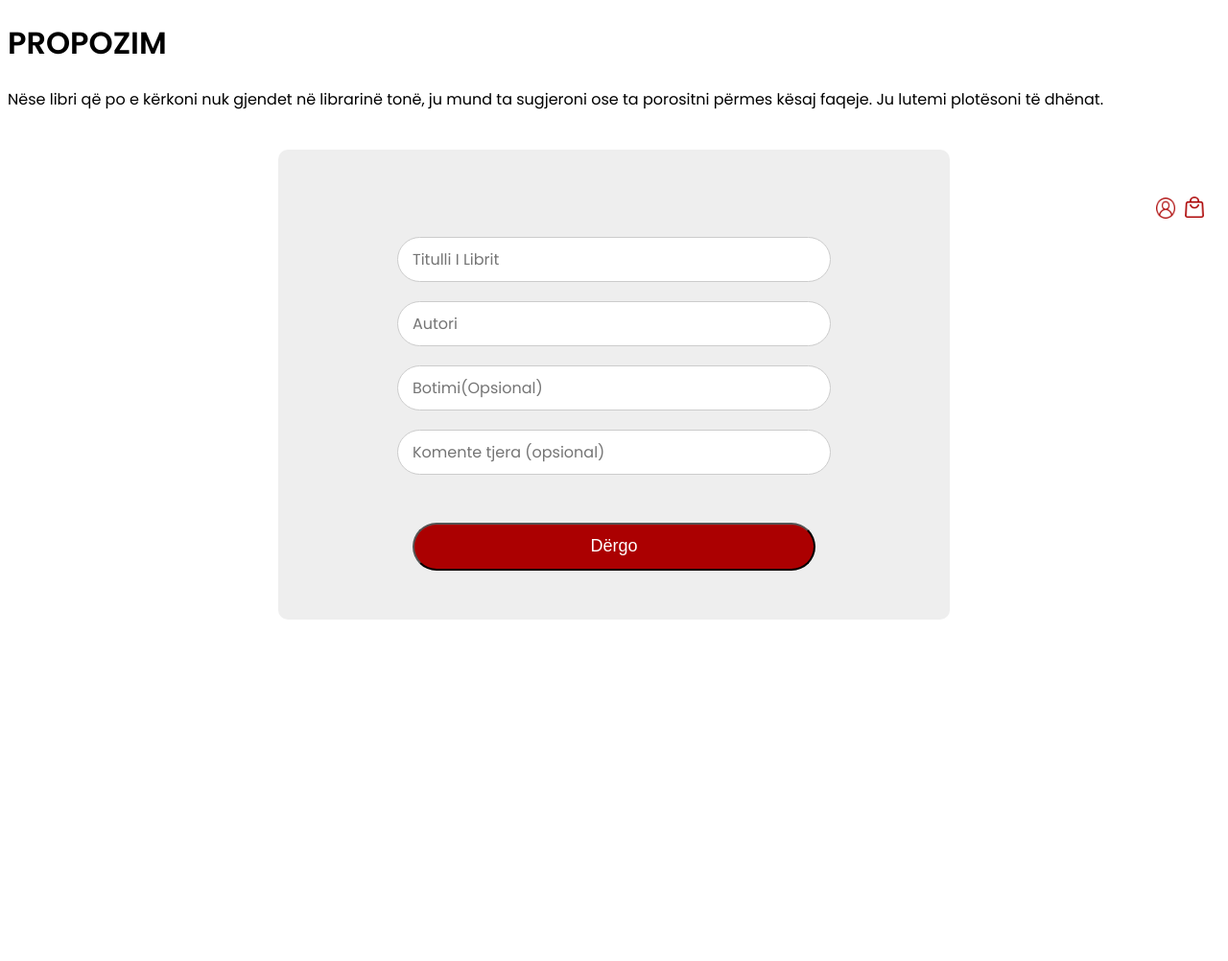
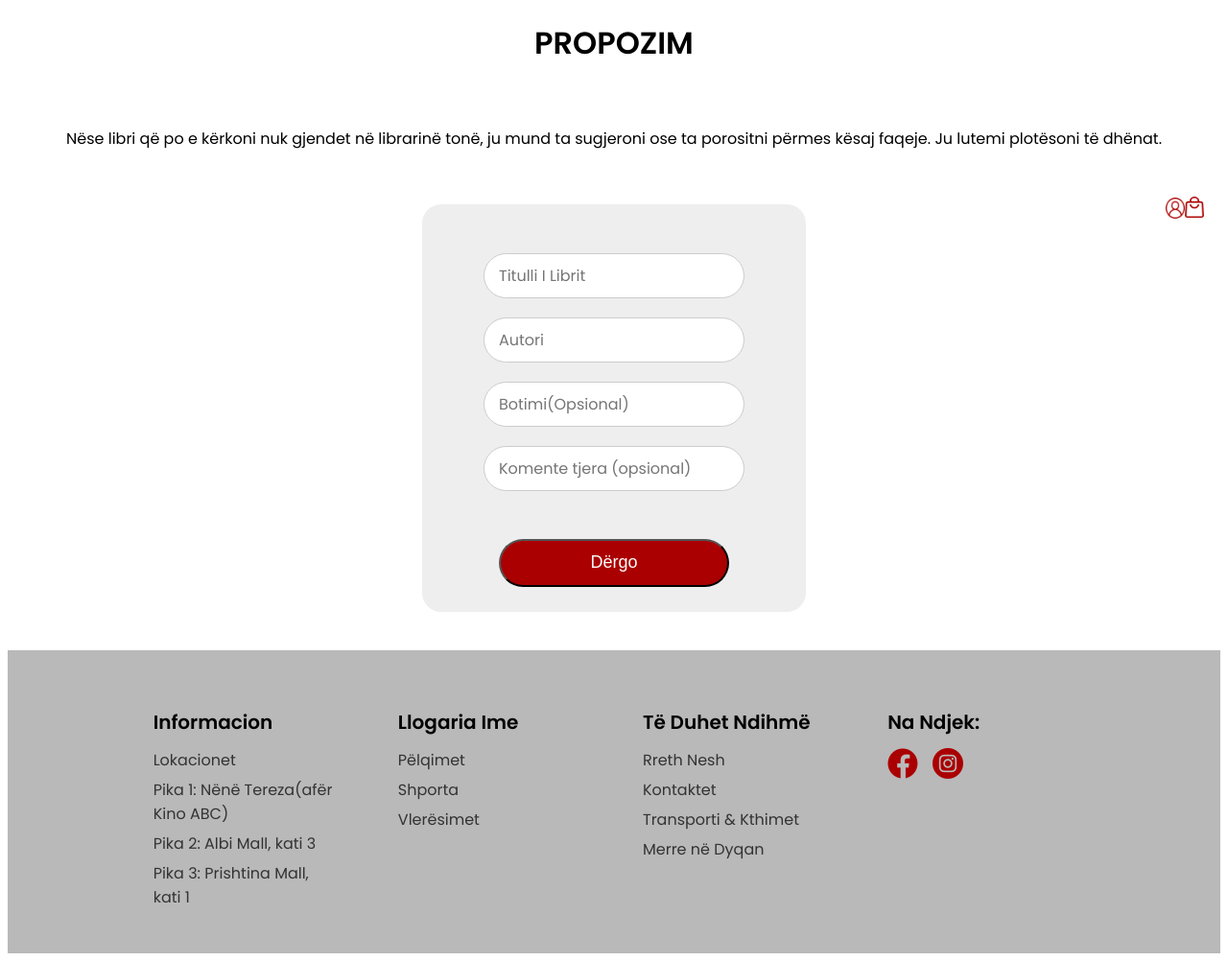
Before and after one commit to deahyseni6/Libraria-Buzku, a PHP site: page /propozimid.html in a window 1280 px wide. Shown: the part 103-1105 px from the top of the page at 96% size. Before the commit the page ends 749 px from the top, so only its background shows below. Run offline with PHP 8.4, Linux system fonts and the light colour scheme.

Commit message:
ndryshim:/

```diff
--- a/propozimi.css
+++ b/propozimi.css
@@ -44,24 +44,35 @@ header{
 .user-icon{
    position: absolute;
     bottom: 469px;
-    right: 55px;
+    right: 45px;
     width: 20px;
     height: 22px;
 }
 
+.Teksti{
+    text-align: center;
+    display: flex;
+    flex-flow: column nowrap;
+}
 
 .Propozimi{
-    width: 700px;
-    height: 450px;
+    width: 400px;
+    height: 400px;
     background-color: #eeeeee;
-    border-radius: 10px;
+    border-radius: 20px;
     margin: 40px auto;
     display: flex;
     flex-direction: column;
     justify-content: center;
     align-items: center;
-    padding-top: 40px;
+    padding-top: 25px;
 }
+
+/*.Teksti,
+.Propozimi{
+    display: inline-flex;
+    flex-flow: column-reverse wrap;
+*/
 
 .form-input,
 .form-input-opsional {
@@ -85,3 +96,49 @@ header{
     font-size: 18px;
     margin-top: 30px;
 }
+
+.footer{
+    width: 76%;
+    padding: 40px 12%;
+    background: #b9b9b9;
+    display: flex;
+    justify-content: space-between;
+    align-items: flex-start;
+    gap: 60px;
+}
+
+.footer div{
+    flex: 1;
+}
+
+.footer h3{
+    font-size: 20px;
+    margin-bottom: 12px;
+}
+
+.footer a{
+    display: block;
+    text-decoration: none;
+    color: #333;
+    margin-bottom: 6px;
+}
+
+.Info{
+    flex: 1.5;
+}
+
+.SNS{
+    flex: 0.6;
+}
+
+.icons{
+    display: flex;
+    gap: 15px;
+    margin-top: 10px;
+}
+
+.icons img{
+    width: 32px;
+    height: 32px;
+    cursor: pointer;
+}
--- a/propozimid.html
+++ b/propozimid.html
@@ -28,7 +28,7 @@
 
     <div class="Teksti">
         <h1>PROPOZIM</h1>
-        <p>Nëse libri që po e kërkoni nuk gjendet në librarinë tonë, ju mund ta sugjeroni ose ta porositni përmes kësaj faqeje. Ju lutemi plotësoni të dhënat.</p>
+       <br> <p align="center">Nëse libri që po e kërkoni nuk gjendet në librarinë tonë, ju mund ta sugjeroni ose ta porositni përmes kësaj faqeje. Ju lutemi plotësoni të dhënat.</p>
     </div>
 
     <div class="Propozimi">
@@ -39,5 +39,40 @@
 
         <button class="Dergo">Dërgo</button>
     </div>
+
+    <div class="footer">
+        <div class="Info">
+            <h3>Informacion</h3>
+            <a href="">Lokacionet</a>
+            <a href="">Pika 1: Nënë Tereza(afër Kino ABC)</a>
+            <a href="">Pika 2: Albi Mall, kati 3</a>
+            <a href="">Pika 3: Prishtina Mall, kati 1</a>
+        </div>
+
+        <div class="Llogaria">
+            <h3>Llogaria Ime</h3>
+            <a href="">Pëlqimet</a>
+            <a href="">Shporta</a>
+            <a href="">Vlerësimet</a>
+        </div>
+
+        <div class="Ndihme">
+            <h3>Të Duhet Ndihmë</h3>
+            <a href="">Rreth Nesh</a>
+            <a href="">Kontaktet</a>
+            <a href="">Transporti & Kthimet</a>
+            <a href="">Merre në Dyqan</a>
+        </div>
+
+        <div class="SNS">
+            <h3>Na Ndjek:</h3>
+
+            <div class="icons">
+                <a href=""><img src="facebook.png" width="30"></a>
+                <a href=""><img src="instagram.png" width="30"></a>
+            </div>
+
+        </div>
+    </div>
 </body>
 </html>
```
